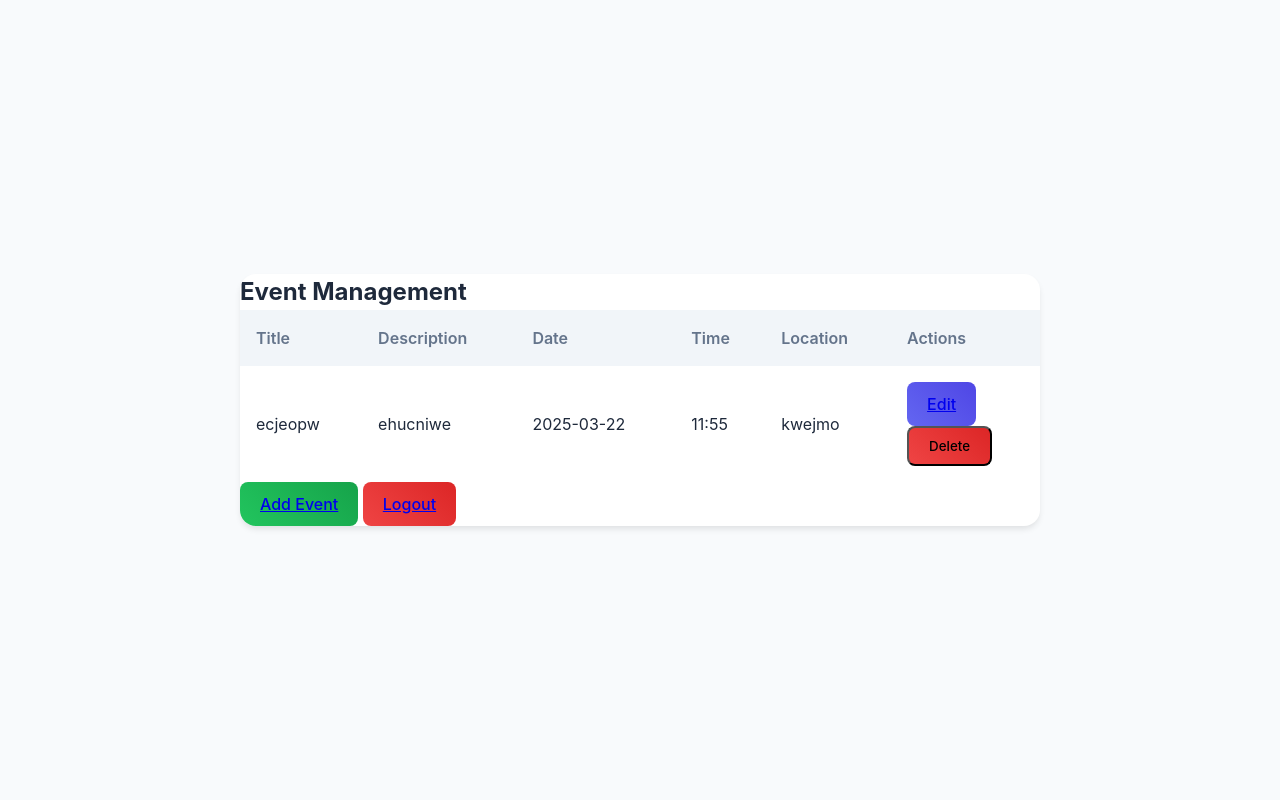
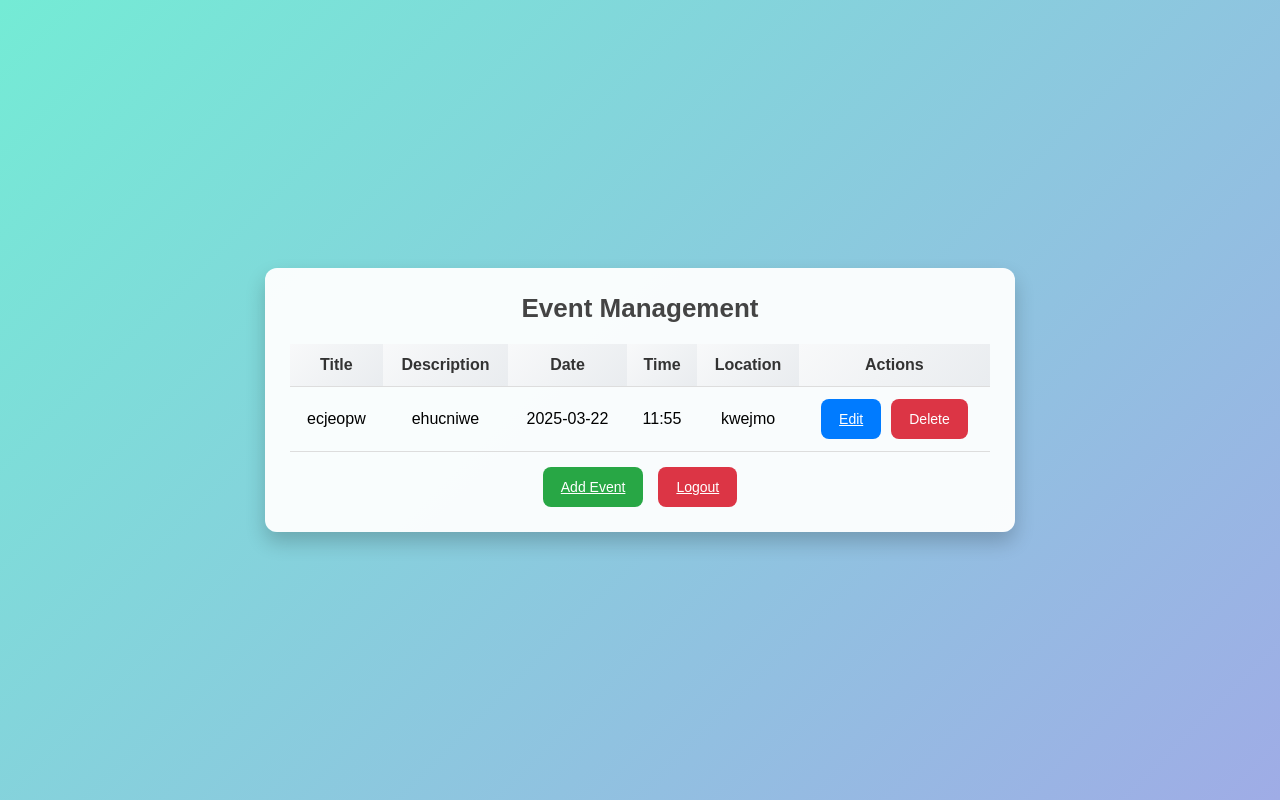
Before and after one commit to SiddardhaAri/event_management_app, a Flask app: page /events/ in a window 1280 px wide. Run offline with Flask 3, Linux system fonts and the light colour scheme; a user stored in the database is signed in; data comes from the database, SQL or seed files in the repository.

Commit message:
Initial commit - Added CSS styles

```diff
--- a/static/style.css
+++ b/static/style.css
@@ -1,281 +1,214 @@
-/* Modern CSS Upgrade with Variables */
-:root {
-    --primary-500: #6366f1;
-    --primary-600: #4f46e5;
-    --secondary-500: #64748b;
-    --secondary-600: #475569;
-    --success-500: #22c55e;
-    --success-600: #16a34a;
-    --danger-500: #ef4444;
-    --danger-600: #dc2626;
-    --surface-100: #f8fafc;
-    --surface-200: #f1f5f9;
-    --shadow-sm: 0 1px 3px rgba(0,0,0,0.12);
-    --shadow-md: 0 4px 6px -1px rgba(0,0,0,0.1);
-    --transition: all 0.3s cubic-bezier(0.4, 0, 0.2, 1);
-}
-
-/* Base Styles */
+/* Global Styles */
 * {
     margin: 0;
     padding: 0;
     box-sizing: border-box;
-    font-family: 'Inter', system-ui, -apple-system, sans-serif;
+    font-family: 'Poppins', sans-serif;
 }
 
 body {
-    background: var(--surface-100);
-    min-height: 100vh;
     display: flex;
     justify-content: center;
     align-items: center;
-    line-height: 1.5;
-    color: #1e293b;
+    height: 100vh;
+    background: linear-gradient(135deg, #74ebd5, #9face6);
+    padding: 20px;
 }
 
-/* Auth Container - Glassmorphism Effect */
+/* Authentication Container */
 .auth-container {
-    width: 380px;
-    padding: 2rem;
-    background: rgba(255, 255, 255, 0.95);
-    border-radius: 16px;
-    box-shadow: var(--shadow-md);
-    border: 1px solid rgba(255, 255, 255, 0.3);
-    backdrop-filter: blur(10px);
-    transform: translateY(-5%);
+    width: 100%;
+    max-width: 380px;
+    padding: 25px;
+    background: rgba(255, 255, 255, 0.9);
+    border-radius: 12px;
+    box-shadow: 0 8px 16px rgba(0, 0, 0, 0.2);
+    text-align: left;
+    animation: fadeIn 0.5s ease-in-out;
+}
+
+@keyframes fadeIn {
+    from { opacity: 0; transform: scale(0.9); }
+    to { opacity: 1; transform: scale(1); }
 }
 
 .auth-container h2 {
-    font-size: 1.75rem;
-    font-weight: 700;
-    color: #1e293b;
-    margin-bottom: 1.5rem;
-    position: relative;
-    padding-bottom: 0.5rem;
+    text-align: center;
+    font-size: 24px;
+    margin-bottom: 15px;
+    color: #333;
 }
 
-.auth-container h2::after {
-    content: '';
-    position: absolute;
-    bottom: 0;
-    left: 50%;
-    transform: translateX(-50%);
-    width: 60px;
-    height: 3px;
-    background: var(--primary-500);
-    border-radius: 2px;
+.flash-message {
+    background: #d4edda;
+    color: #155724;
+    padding: 12px;
+    border-radius: 8px;
+    margin-bottom: 15px;
+    text-align: center;
+    font-weight: bold;
 }
 
-/* Input Fields Modern Style */
+.auth-container label {
+    display: block;
+    font-size: 15px;
+    margin-bottom: 5px;
+    font-weight: 600;
+    color: #555;
+}
+
 .auth-container input {
     width: 100%;
-    padding: 0.75rem 1rem;
-    border: 1px solid #e2e8f0;
+    padding: 10px;
+    border: 2px solid #ccc;
     border-radius: 8px;
-    margin-bottom: 1rem;
-    transition: var(--transition);
-    background: var(--surface-100);
-    font-size: 0.9375rem;
+    margin-bottom: 15px;
+    transition: 0.3s;
 }
 
 .auth-container input:focus {
+    border-color: #007bff;
     outline: none;
-    border-color: var(--primary-500);
-    box-shadow: 0 0 0 3px rgba(99, 102, 241, 0.1);
 }
 
-.auth-container label {
-    font-size: 0.875rem;
-    color: #64748b;
-    margin-bottom: 0.5rem;
-    display: block;
-    font-weight: 500;
-}
-
-/* Button Styles with Gradient */
 .auth-container button {
     width: 100%;
-    padding: 0.875rem;
-    background: linear-gradient(45deg, var(--primary-500), var(--primary-600));
+    padding: 12px;
+    background: #007bff;
     border: none;
     color: white;
-    font-weight: 600;
+    font-size: 16px;
+    font-weight: bold;
+    cursor: pointer;
     border-radius: 8px;
-    cursor: pointer;
-    transition: var(--transition);
-    margin-top: 1rem;
+    margin-top: 10px;
+    transition: 0.3s;
 }
 
 .auth-container button:hover {
-    transform: translateY(-1px);
-    box-shadow: var(--shadow-md);
+    background: #0056b3;
+    transform: scale(1.05);
 }
 
-/* Flash Messages Modern Style */
-.flash-message {
-    padding: 1rem;
-    border-radius: 8px;
-    margin-bottom: 1.5rem;
-    display: flex;
-    align-items: center;
-    gap: 0.75rem;
-    border: 1px solid;
+.auth-container a {
+    color: #007bff;
+    text-decoration: none;
+    font-weight: bold;
+    transition: 0.3s;
 }
 
-.flash-message::before {
-    content: '✓';
-    font-weight: 700;
+.auth-container a:hover {
+    text-decoration: underline;
+    color: #0056b3;
 }
 
-.flash-message.success {
-    background: #f0fdf4;
-    border-color: #bbf7d0;
-    color: #166534;
+/* Event List Container */
+.container {
+    max-width: 650px;
+    padding: 25px;
+    background: rgba(255, 255, 255, 0.95);
+    border-radius: 12px;
+    box-shadow: 0 10px 20px rgba(0, 0, 0, 0.2);
+    text-align: center;
 }
 
-/* Event List Table Modernization */
+.header {
+    font-size: 26px;
+    margin-bottom: 20px;
+    font-weight: bold;
+    color: #444;
+}
+
+.button-container {
+    display: flex;
+    justify-content: center;
+    gap: 15px;
+    margin-top: 15px;
+}
+
+.btn {
+    padding: 12px 18px;
+    font-size: 14px;
+    border-radius: 8px;
+    border: none;
+    cursor: pointer;
+    transition: 0.3s ease-in-out;
+}
+
+.blue { background: #007bff; color: white; }
+.blue:hover { background: #0056b3; transform: scale(1.05); }
+
+.green { background: #28a745; color: white; }
+.green:hover { background: #1e7e34; transform: scale(1.05); }
+
+.red { background: #dc3545; color: white; }
+.red:hover { background: #bd2130; transform: scale(1.05); }
+
+/* Event Table */
 .event-container {
     width: 90%;
-    max-width: 800px;
-    background: white;
-    border-radius: 16px;
-    box-shadow: var(--shadow-md);
-    overflow: hidden;
+    max-width: 750px;
+    padding: 25px;
+    background: rgba(255, 255, 255, 0.95);
+    border-radius: 12px;
+    box-shadow: 0 10px 20px rgba(0, 0, 0, 0.2);
+    text-align: center;
 }
 
 .event-table {
     width: 100%;
     border-collapse: collapse;
-    background: white;
+    margin-top: 15px;
+}
+
+.event-table th, .event-table td {
+    padding: 12px;
+    border-bottom: 1px solid #ddd;
+    text-align: center;
 }
 
 .event-table th {
-    background: var(--surface-200);
-    color: #64748b;
-    font-weight: 600;
-    padding: 1rem;
-    text-align: left;
+    background: linear-gradient(135deg, #f8f9fa, #e9ecef);
+    font-weight: bold;
+    color: #333;
 }
 
-.event-table td {
-    padding: 1rem;
-    border-bottom: 1px solid #f1f5f9;
+.event-table tr:nth-child(even) {
+    background: #f8f9fa;
 }
 
-.event-table tr:last-child td {
-    border-bottom: none;
+.action-buttons {
+    display: flex;
+    justify-content: center;
+    gap: 10px;
 }
 
-.event-table tr:hover td {
-    background: var(--surface-100);
+.back-button-container {
+    display: flex;
+    justify-content: center;
+    margin-top: 20px;
 }
 
-/* Modern Button Styles */
-.btn {
-    padding: 0.625rem 1.25rem;
+.back-button {
+    background: #6c757d;
+    color: white;
+    padding: 12px 18px;
+    text-decoration: none;
     border-radius: 8px;
-    font-weight: 500;
-    transition: var(--transition);
-    display: inline-flex;
-    align-items: center;
-    gap: 0.5rem;
+    font-weight: bold;
+    transition: 0.3s;
 }
 
-.btn:hover {
-    transform: translateY(-1px);
-    box-shadow: var(--shadow-sm);
+.back-button:hover {
+    background: #5a6268;
+    transform: scale(1.05);
 }
 
-.btn.blue {
-    background: linear-gradient(45deg, var(--primary-500), var(--primary-600));
-}
-
-.btn.green {
-    background: linear-gradient(45deg, var(--success-500), var(--success-600));
-}
-
-.btn.red {
-    background: linear-gradient(45deg, var(--danger-500), var(--danger-600));
-}
-
-.btn.gray {
-    background: linear-gradient(45deg, var(--secondary-500), var(--secondary-600));
-}
-
-/* Form Container Modern Style */
-.form-container {
-    width: 440px;
-    padding: 2rem;
-    background: white;
-    border-radius: 16px;
-    box-shadow: var(--shadow-md);
-}
-
-.form-container h2 {
-    font-size: 1.75rem;
-    margin-bottom: 1.5rem;
-    color: #1e293b;
-    position: relative;
-}
-
-/* Textarea Styling */
-.form-container textarea {
-    min-height: 120px;
-    resize: vertical;
-    padding: 1rem;
-    border: 1px solid #e2e8f0;
-    border-radius: 8px;
-    transition: var(--transition);
-}
-
-.form-container textarea:focus {
-    outline: none;
-    border-color: var(--primary-500);
-    box-shadow: 0 0 0 3px rgba(99, 102, 241, 0.1);
-}
-
-/* Link Hover Effects */
-.auth-container a {
-    position: relative;
-    color: var(--primary-500);
-    text-decoration: none;
-}
-
-.auth-container a::after {
-    content: '';
-    position: absolute;
-    bottom: -2px;
-    left: 0;
-    width: 0;
-    height: 2px;
-    background: var(--primary-500);
-    transition: width 0.3s ease;
-}
-
-.auth-container a:hover::after {
-    width: 100%;
-}
-
-/* Action Buttons with Icons */
-.action-buttons .btn::before {
-    font-family: 'Material Icons';
-    font-size: 1.1em;
-}
-
-.btn.edit::before { content: 'edit'; }
-.btn.delete::before { content: 'delete'; }
-.btn.new::before { content: 'add'; }
-.btn.back::before { content: 'arrow_back'; }
-
-/* Responsive Adjustments */
-@media (max-width: 480px) {
-    .auth-container, .form-container {
-        width: 95%;
-        margin: 1rem auto;
+@media (max-width: 768px) {
+    .auth-container, .container, .event-container {
+        width: 90%;
     }
-
-    .event-container {
-        width: 100%;
-        border-radius: 0;
+    .button-container {
+        flex-wrap: wrap;
     }
 }
```
